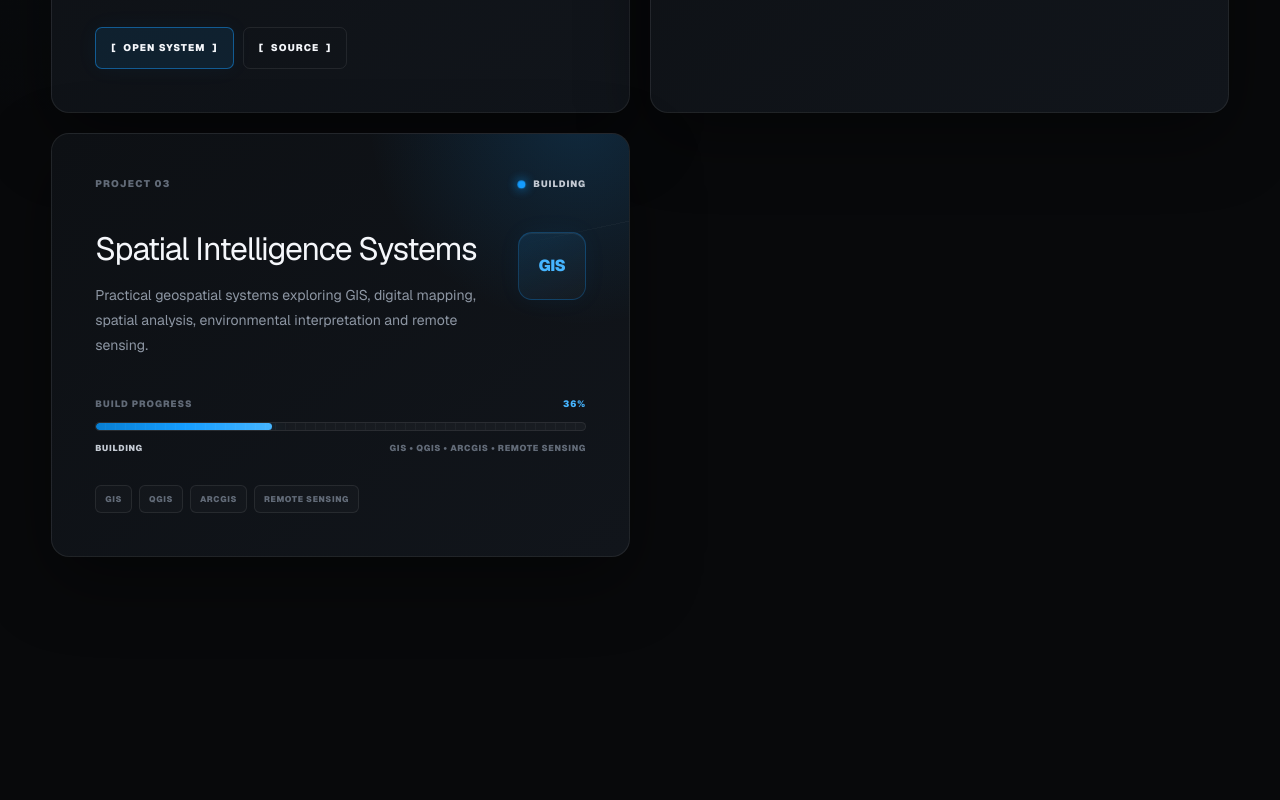
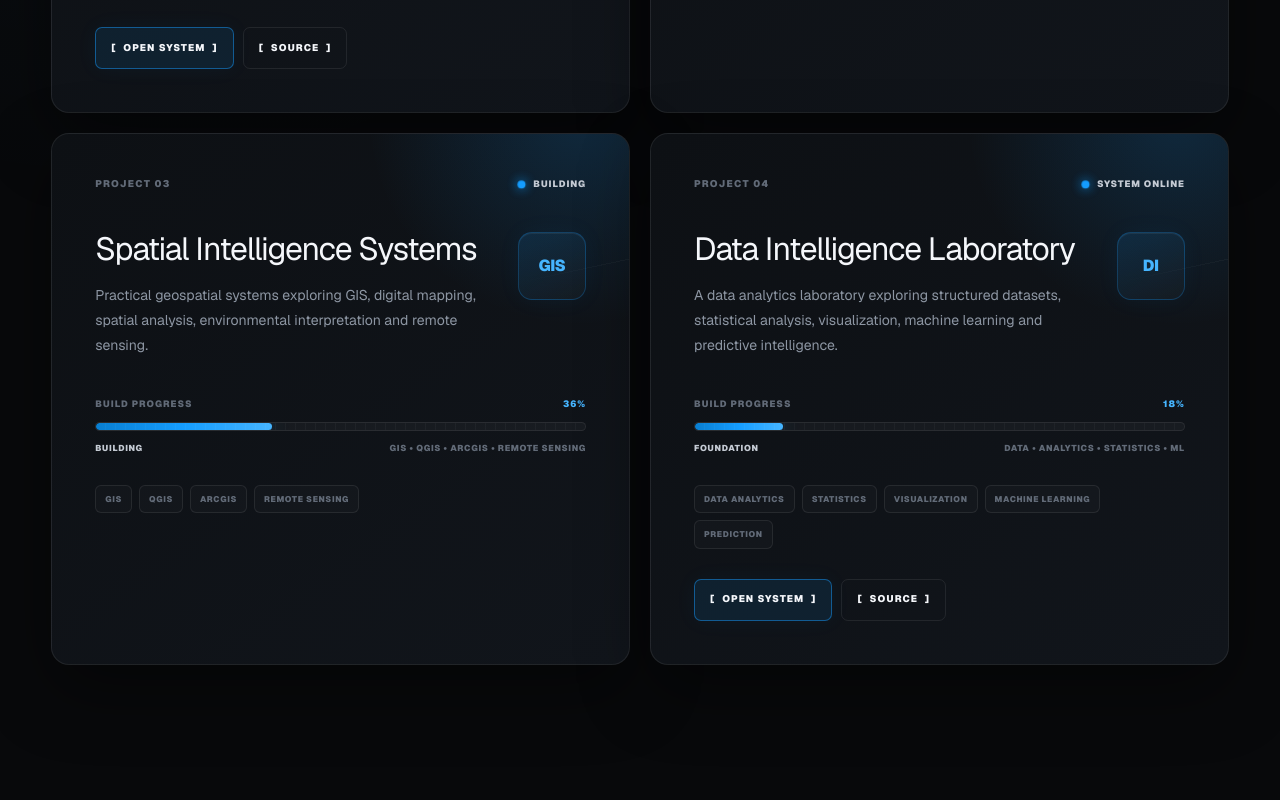
Before and after one commit to ki995483/kimgenius-portfolio, a Next.js app: page /portfolio in a window 1280 px wide. Shown: the part 2160-2960 px from the top of the page. Built offline with nearby package versions, Linux system fonts and the light colour scheme.

Commit message:
Add Data Intelligence project and WhatsApp contact

```diff
--- a/app/portfolio/page.tsx
+++ b/app/portfolio/page.tsx
@@ -82,7 +82,9 @@ export default function PortfolioPage() {
         <div className={styles.shell}>
           <div className={styles.heroContent}>
             <h1 className={styles.heroTitle} id="hero-title">
-              <span className={styles.heroGreeting}>Hi, I&apos;m</span>
+              <span className={styles.heroGreeting}>
+                Hi, I&apos;m
+              </span>
 
               <strong className={styles.heroName}>
                 KIMGENIUS
@@ -299,7 +301,7 @@ export default function PortfolioPage() {
                 </Link>
 
                 <a
-                  href="https://github.com/ki995483"
+                  href="https://github.com/ki995483/kimgenius-portfolio"
                   target="_blank"
                   rel="noopener noreferrer"
                   className={styles.secondaryAction}
@@ -465,6 +467,107 @@ export default function PortfolioPage() {
                 <span>REMOTE SENSING</span>
               </div>
             </article>
+
+            {/* =================================================
+                PROJECT 04 — DATA INTELLIGENCE
+                ================================================= */}
+
+            <article className={styles.projectCard}>
+              <div className={styles.projectTop}>
+                <span className={styles.projectNumber}>
+                  PROJECT 04
+                </span>
+
+                <span className={styles.projectSignal}>
+                  <span
+                    className={styles.signalDot}
+                    aria-hidden="true"
+                  />
+                  SYSTEM ONLINE
+                </span>
+              </div>
+
+              <div className={styles.projectIdentity}>
+                <div className={styles.projectCopy}>
+                  <h3>Data Intelligence Laboratory</h3>
+
+                  <p className={styles.projectDescription}>
+                    A data analytics laboratory exploring
+                    structured datasets, statistical analysis,
+                    visualization, machine learning and
+                    predictive intelligence.
+                  </p>
+                </div>
+
+                <div
+                  className={styles.projectMark}
+                  aria-hidden="true"
+                >
+                  DI
+                </div>
+              </div>
+
+              <div className={styles.progressBlock}>
+                <div className={styles.progressMeta}>
+                  <span>BUILD PROGRESS</span>
+                  <span>18%</span>
+                </div>
+
+                <div className={styles.progressTrack}>
+                  <span
+                    className={styles.progressFill}
+                    style={
+                      {
+                        "--progress": "18%",
+                      } as CSSProperties
+                    }
+                  />
+
+                  <span
+                    className={styles.progressGrid}
+                    aria-hidden="true"
+                  />
+                </div>
+
+                <div className={styles.progressStatus}>
+                  <span>FOUNDATION</span>
+
+                  <span>
+                    DATA • ANALYTICS • STATISTICS • ML
+                  </span>
+                </div>
+              </div>
+
+              <div className={styles.techCore}>
+                <span>DATA ANALYTICS</span>
+                <span>STATISTICS</span>
+                <span>VISUALIZATION</span>
+                <span>MACHINE LEARNING</span>
+                <span>PREDICTION</span>
+              </div>
+
+              <div className={styles.projectActions}>
+                <Link
+                  href="/data-intelligence"
+                  className={styles.primaryAction}
+                >
+                  <span aria-hidden="true">[</span>
+                  OPEN SYSTEM
+                  <span aria-hidden="true">]</span>
+                </Link>
+
+                <a
+                  href="https://github.com/ki995483/kimgenius-portfolio"
+                  target="_blank"
+                  rel="noopener noreferrer"
+                  className={styles.secondaryAction}
+                >
+                  <span aria-hidden="true">[</span>
+                  SOURCE
+                  <span aria-hidden="true">]</span>
+                </a>
+              </div>
+            </article>
           </div>
         </div>
       </section>
@@ -540,6 +643,14 @@ export default function PortfolioPage() {
             </a>
 
             <a
+              href="https://wa.me/254791896869"
+              target="_blank"
+              rel="noopener noreferrer"
+            >
+              WhatsApp
+            </a>
+
+            <a
               href="https://github.com/ki995483"
               target="_blank"
               rel="noopener noreferrer"
```
